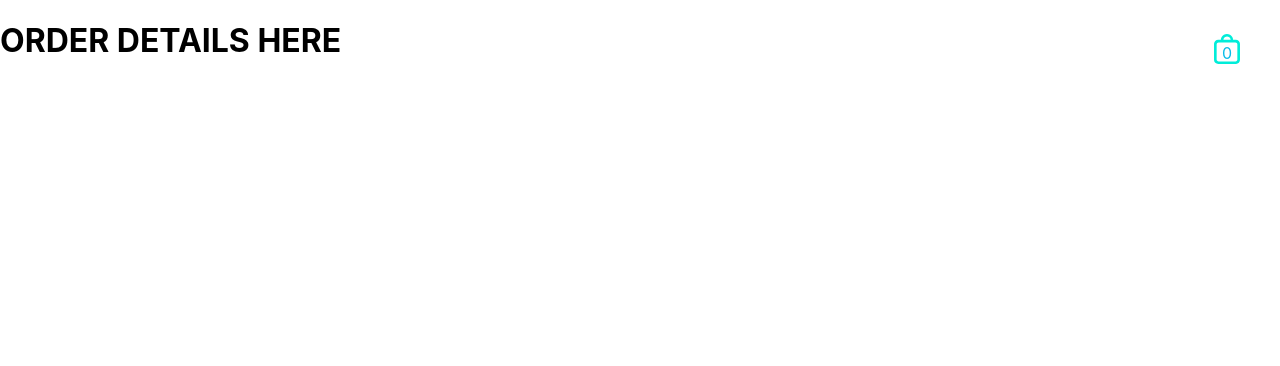
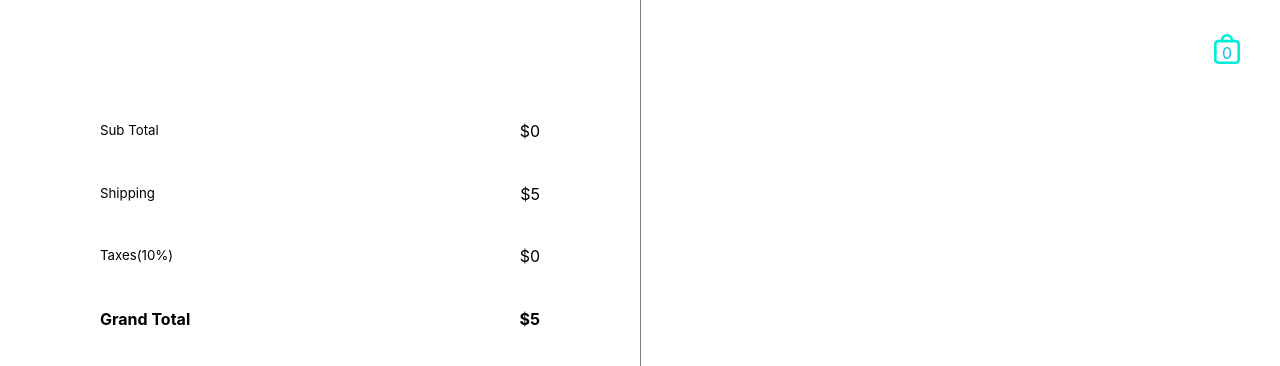
Before and after one commit to stetsonharding/musical-sweatpants, a React (Create React App) app: page /orderDetails in a window 1280 px wide. Shown: the top 366 px of the page. Built offline with nearby package versions, Linux system fonts and the light colour scheme.

Commit message:
order details and price implimented.

```diff
--- a/src/components/builder/FindAlbum.js
+++ b/src/components/builder/FindAlbum.js
@@ -45,15 +45,18 @@ function FindAlbum() {
     }
   }, [debouncedAlbumSearch, SearchAlbum]);
 
-  const testing = (album) => {
+  //sets current album in state
+  const getCurrentAlbum = (album) => {
     setCurrentAlbum(album);
-    // console.log(currentAlbum);
   };
 
   //display search results from api response.
   const SearchResults = ({ item }) => {
     return (
-      <div onClick={() => testing(item)} className="search-results-flex">
+      <div
+        onClick={() => getCurrentAlbum(item)}
+        className="search-results-flex"
+      >
         <div className="search-result-image">
           <img src={item.artworkUrl60} alt="Artist's Album" />
         </div>
--- /dev/null
+++ b/src/components/orderInfo/OrderDetails.js
@@ -0,0 +1,62 @@
+import React from "react";
+import { useAddToCartContext } from "../../providers/AddToCartProvider";
+
+import "../../css/OrderDetails.css";
+
+export default function OrderDetails() {
+  const { cart } = useAddToCartContext();
+
+  //subtotals
+  const subTotal = cart.length * 60;
+  const shipping = 5.0;
+  const taxes = subTotal / 10;
+  const grandTotal = subTotal + shipping + taxes;
+
+  console.log(cart);
+  return (
+    <div
+      className="order-details-container"
+      style={{
+        width: "450px",
+        margin: "100px",
+      }}
+    >
+      {cart.map((item, index) => {
+        return (
+          <div key={index} className="search-results-flex">
+            <div className="cart-item-image-container">
+              <img src={item.currentAlbum.artworkUrl60} alt="Artist's Album" />
+            </div>
+            <div className="cart-item-information">
+              <p>
+                SWEATPANTS -{item.size} -${item.price}
+              </p>
+              <p>
+                {item.currentAlbum.collectionName} -
+                {item.currentAlbum.artistName}
+              </p>
+            </div>
+          </div>
+        );
+      })}
+      <div className="order-details-total-container">
+        <div className="order-details-price">
+          <h5>Sub Total</h5>
+          <h4>${subTotal}</h4>
+        </div>
+        <div className="order-details-price">
+          <h5>Shipping</h5>
+          <h4>${shipping}</h4>
+        </div>
+        <div className="order-details-price">
+          <h5>Taxes(10%)</h5>
+          <h4>${taxes}</h4>
+        </div>
+        <div className="order-details-price">
+          <h4 id="grand-total">Grand Total</h4>
+          <h4 id="grand-total">${grandTotal}</h4>
+        </div>
+      </div>
+    </div>
+  );
+}
--- a/src/components/orderInfo/OrderInfoLayout.js
+++ b/src/components/orderInfo/OrderInfoLayout.js
@@ -1,11 +1,32 @@
 import React from "react";
+
+import { useCurrentAlbumContext } from "../../providers/CurrentAlbumProvider";
+
+//components
 import CartBadge from "../builder/CartBadge";
+import OrderDetails from "./OrderDetails";
 
 export default function OrderInfoLayout() {
+  const [currentAlbum] = useCurrentAlbumContext();
+
   return (
-    <div>
-      <h1>ORDER DETAILS HERE</h1>
+    <div className="order-info-layout-container" style={{ width: "100%" }}>
       <CartBadge />
+      <div
+        className="order-details-container"
+        style={{
+          width: "50%",
+          height: "100vh",
+          display: "flex",
+          justifyContent: "flex-end",
+          borderRight: "1.5px solid grey",
+        }}
+      >
+        <OrderDetails />
+      </div>
+      <div className="order-checkoutform-container">
+        {/* checkout form here */}
+      </div>
     </div>
   );
 }
--- /dev/null
+++ b/src/css/OrderDetails.css
@@ -0,0 +1,13 @@
+.order-details-price {
+  display: flex;
+  justify-content: space-between;
+}
+
+.order-details-price h4,
+.order-details-price h5 {
+  font-weight: normal;
+}
+
+.order-details-price #grand-total {
+  font-weight: bold;
+}
```
